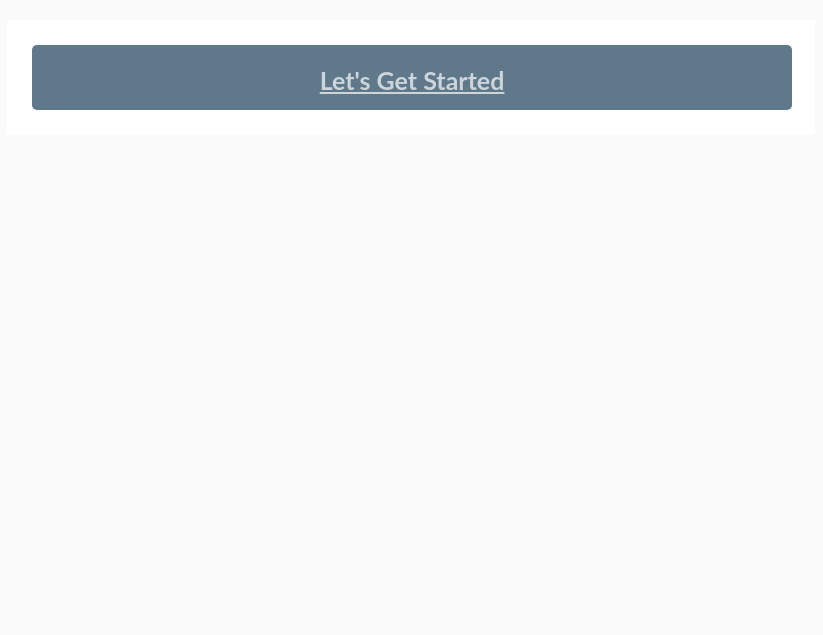
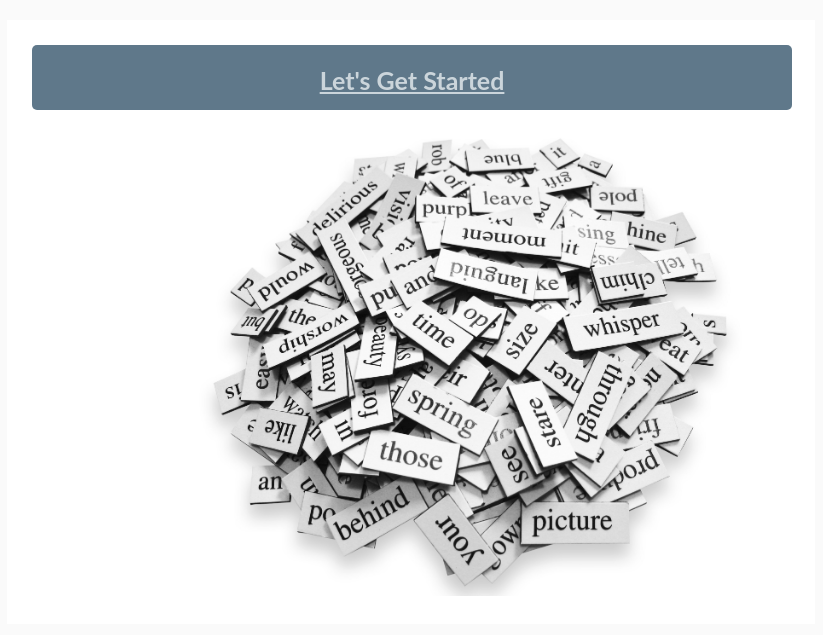
Before and after one commit to lab-peng/myquiz, a Django app: page / in a window 1280 px wide. Shown: the top 635 px of the page, without its empty margins (229-1052 px from the left). Run offline with Django 3.2, Linux system fonts and the light colour scheme.

```diff
--- a/templates/index.html
+++ b/templates/index.html
@@ -9,7 +9,7 @@
 <body>
 	<div id = "container">
 		<a class = "button" href = "/login"> Let's Get Started </a>
-		{% comment %} <img src = "{% static 'img/frontlineimage.png' %}" style = "width: 98%;border: 8px solid #A3B00D;"> {% endcomment %}
+		<img src = "{% static 'img/frontlineimage.jpg' %}" style = "width: 875px;">
 	</div>
 </body>
 </html>
```
